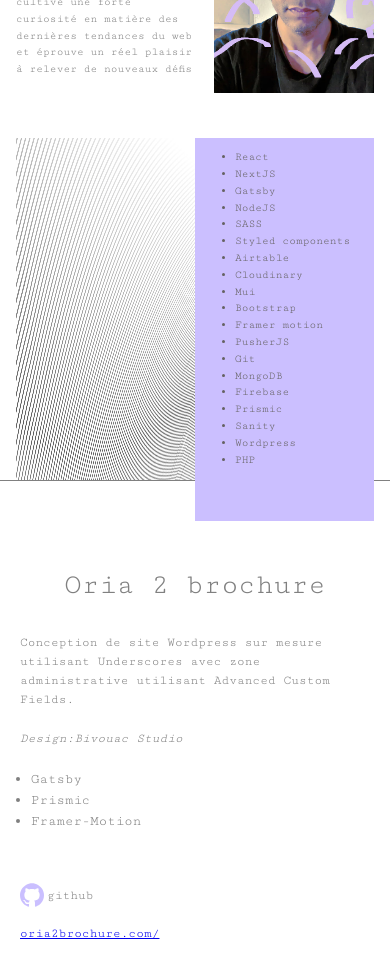
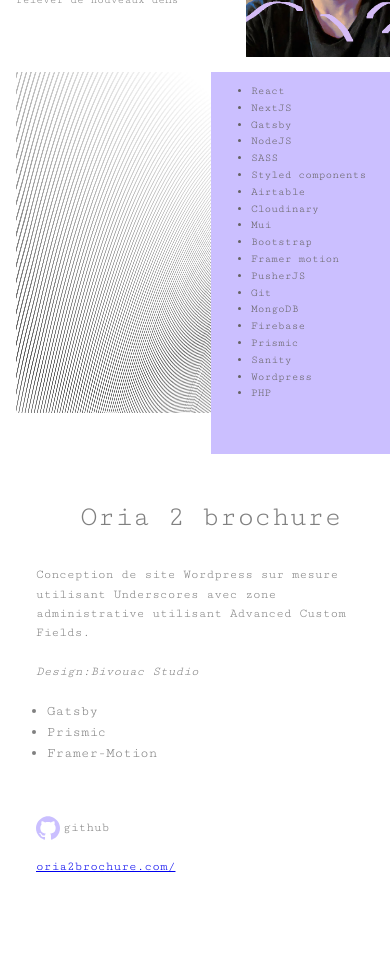
Before and after one commit to rustyblue100/sebastienfrancisque.github.io, a Next.js app: page / in a window 390 px wide. Shown: the part 440-1418 px from the top of the page. Built offline with nearby package versions, Linux system fonts and the light colour scheme.

Commit message:
styled: removed border top on mobile

```diff
--- a/pages/index.js
+++ b/pages/index.js
@@ -11,6 +11,7 @@
   max-width: 1240px;
   margin: 0 auto;
   padding: 0 1rem;
+  width: 100%;
 `;
 
 const Intro = styled.div`
@@ -256,8 +257,14 @@
             </Picture>
           </Intro>
         </main>
+      </Container>
 
-        <section>
+      <section
+        style={{
+          width: "100%",
+          padding: "0 1rem",
+        }}
+      >
         <Qualification>
           <Image
             src="/14105_generated.jpg"
@@ -296,14 +303,14 @@
           </Stack>
         </Qualification>
       </section>
-      </Container>
       <section
         style={{
           position: "relative",
-          borderTop: "1px solid gray",
+          borderTop: width > 800 && "1px solid gray",
+          width: "100%",
+          padding: "0 1rem",
         }}
       >
-        <div style={{ width: "100vw" }} id="projets"></div>
         <Projets />
       </section>
 
```
Lines whose indentation alone changed are shown as unchanged.
